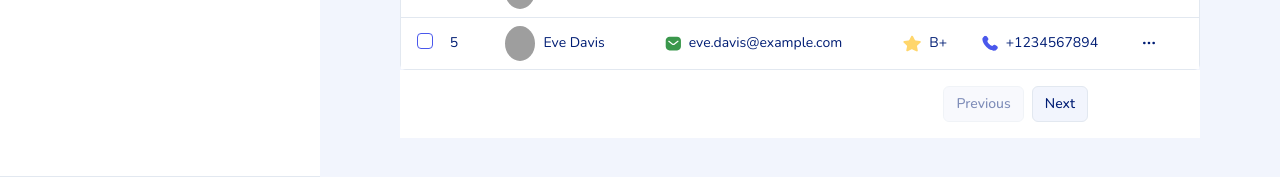
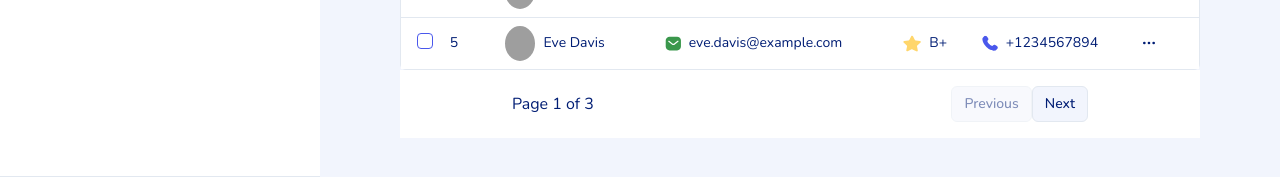
Before and after one commit to OussamaGhz/Times, a Next.js app: page /dashboard/enseignants in a window 1280 px wide. Shown: the part 720-897 px from the top of the page. Built offline with nearby package versions, Linux system fonts and the light colour scheme; grey boxes are pictures that could not be loaded.

Commit message:
few changes on the ui

```diff
--- a/app/ui/dashboard/card.tsx
+++ b/app/ui/dashboard/card.tsx
@@ -16,8 +16,8 @@ const CardC = (content: CardContent) => {
 
       </CardContent>
       <div className="absolute bottom-0 left-0 w-full h-full overflow-hidden">
-        <div className="h-[167px] w-[167px] bg-white rounded-full absolute bottom-0 left-0 transform translate-y-[30%] translate-x-[-25%] opacity-10"></div>
-        <div className="h-[157px] w-[157px] bg-white rounded-full absolute bottom-0 left-0 transform translate-y-[50%] translate-x-[-25%] opacity-20"></div>
+        <div className="h-[167px] w-[167px] bg-white rounded-full absolute bottom-0 left-0 transform translate-y-[30%] translate-x-[-25%] opacity-20"></div>
+        <div className="h-[157px] w-[157px] bg-white rounded-full absolute bottom-0 left-0 transform translate-y-[50%] translate-x-[-25%] opacity-30"></div>
       </div>
     </Card>
   );
--- a/app/ui/enseignants/data-table.tsx
+++ b/app/ui/enseignants/data-table.tsx
@@ -1,8 +1,7 @@
-"use client";
-
+"use client"
 import { Button } from "@/components/ui/button";
 import * as React from "react";
-
+import { useState } from "react";
 import {
   ColumnDef,
   flexRender,
@@ -12,7 +11,6 @@ import {
   useReactTable,
   getSortedRowModel,
 } from "@tanstack/react-table";
-
 import {
   Table,
   TableBody,
@@ -21,8 +19,6 @@ import {
   TableHeader,
   TableRow,
 } from "@/components/ui/table";
-
-
 
 interface DataTableProps<TData, TValue> {
   columns: ColumnDef<TData, TValue>[];
@@ -33,8 +29,8 @@ export function DataTable<TData, TValue>({
   columns,
   data,
 }: DataTableProps<TData, TValue>) {
-  const [sorting, setSorting] = React.useState<SortingState>([]);
-  const [rowSelection, setRowSelection] = React.useState({})
+  const [sorting, setSorting] = useState<SortingState>([]);
+  const [rowSelection, setRowSelection] = React.useState({});
 
   const table = useReactTable({
     data,
@@ -44,11 +40,9 @@ export function DataTable<TData, TValue>({
     onSortingChange: setSorting,
     getSortedRowModel: getSortedRowModel(),
     onRowSelectionChange: setRowSelection,
-
     state: {
       sorting,
       rowSelection,
-
     },
   });
 
@@ -59,8 +53,7 @@ export function DataTable<TData, TValue>({
           <TableHeader>
             {table.getHeaderGroups().map((headerGroup) => (
               <TableRow key={headerGroup.id}>
-                {headerGroup.headers.map((header) => {
-                  return (
+                {headerGroup.headers.map((header) => (
                   <TableHead key={header.id}>
                     {header.isPlaceholder
                       ? null
@@ -69,13 +62,12 @@ export function DataTable<TData, TValue>({
                           header.getContext()
                         )}
                   </TableHead>
-                  );
-                })}
+                ))}
               </TableRow>
             ))}
           </TableHeader>
           <TableBody>
-            {table.getRowModel().rows?.length ? (
+            {table.getRowModel().rows.length ? (
               table.getRowModel().rows.map((row) => (
                 <TableRow
                   key={row.id}
@@ -104,7 +96,12 @@ export function DataTable<TData, TValue>({
           </TableBody>
         </Table>
       </div>
-      <div className="flex items-center justify-end space-x-2 py-4 bg-white px-28">
+      <div className="flex items-center justify-between space-x-2 py-4 bg-white px-28">
+        <div>
+          Page {table.getState().pagination.pageIndex + 1} of{" "}
+          {table.getPageCount()}
+        </div>
+        <div className="flex items-center">
           <Button
             variant="outline"
             size="sm"
@@ -123,5 +120,6 @@ export function DataTable<TData, TValue>({
           </Button>
         </div>
       </div>
+    </div>
   );
 }
```
Lines whose indentation alone changed are shown as unchanged.
